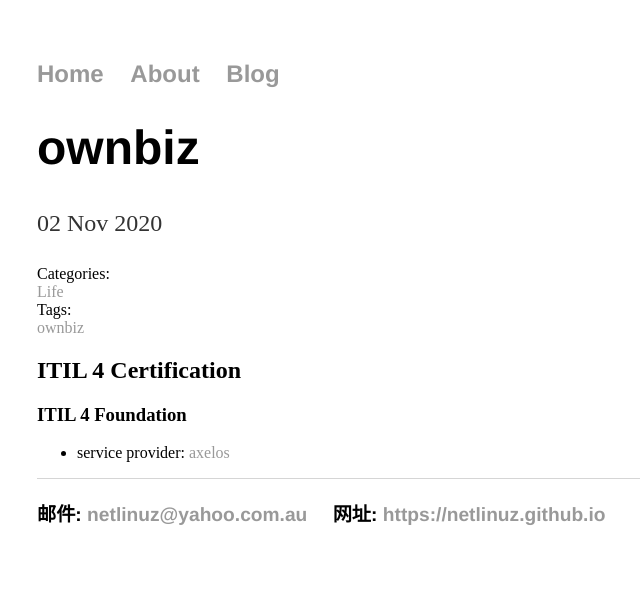
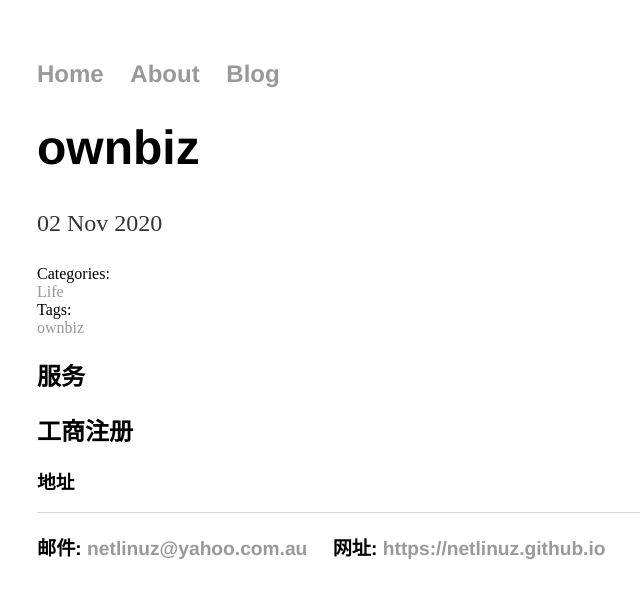
Before and after one commit to netlinuz/netlinuz.github.io, a Jekyll site: the page built from _posts/2020-11-02-ownbiz.md, in a window 1280 px wide. Shown: the top 598 px of the page, without its empty margins (155-795 px from the left). Built offline with Jekyll 4.4.1, drawn with Linux system fonts in a browser that asks for light colours.

Commit message:
Adjust meta for mobilephone display.

```diff
--- a/_layouts/default.html
+++ b/_layouts/default.html
@@ -1,6 +1,7 @@
 <!DOCTYPE html>
 	<html>
 		<head>
+                        <meta name="viewport" content="width=device-width, initial-scale=1">
 			<title>{{ page.title }}</title>
 			<!-- link to main stylesheet -->
 			<link rel="stylesheet" type="text/css" href="/css/main.css">
--- a/_posts/2020-11-02-ownbiz.md
+++ b/_posts/2020-11-02-ownbiz.md
@@ -6,8 +6,8 @@ tags: [ownbiz]
 categories: [Life]
 ---
 
-## ITIL 4 Certification
+## 服务
 
-### ITIL 4 Foundation
+## 工商注册
 
-- service provider: [axelos](https://www.axelos.com/welcome-to-itil-4)
+### 地址
```
